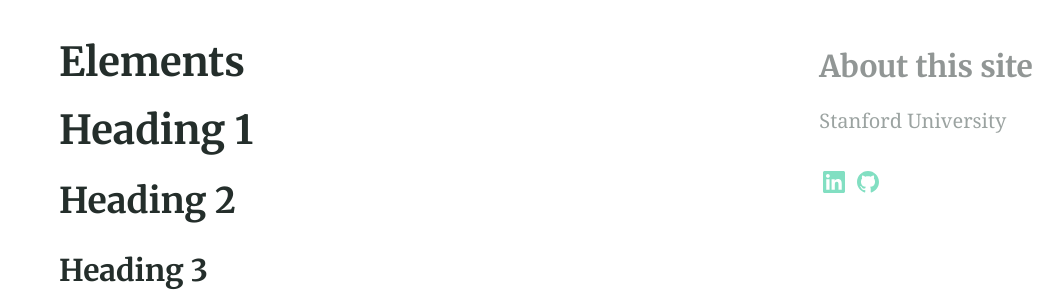
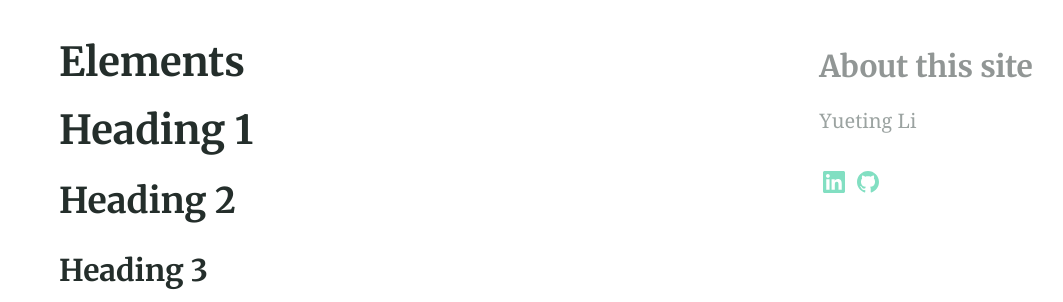
Before and after one commit to Li-Yueting/alembic, a Jekyll site: the page built from elements.md, in a window 1280 px wide. Shown: the part 408-710 px from the top of the page, without its empty margins (5-1068 px from the left). Built offline with Jekyll 4.4.1, drawn with Linux system fonts in a browser that asks for light colours.

Commit message:
Update _config.yml

```diff
--- a/_config.yml
+++ b/_config.yml
@@ -38,8 +38,6 @@ plugins:
 paginate: 2 # jekyll-paginate > items per page
 paginate_path: blog/page:num # jekyll-paginate > blog page
 jekyll-mentions: https://twitter.com # jekyll-mentions > service used when @replying
-twitter:
-  username: DavidDarnes # jekyll-seo-tag > Owners twitter username
 author: Yueting Li # jekyll-seo-tag > default author
 social: # jekyll-seo-tag > social overrides
   name: Yueting Li # jekyll-seo-tag > real name
@@ -56,7 +54,7 @@ sass:
   style: compressed # Style compression
 permalink: pretty  # Permalink style (/YYYY/MM/DD/page-name/)
 excerpt_separator: <!-- more --> # Marks end of excerpt in posts
-timezone: Europe/London # Timezone for blog posts and alike
+timezone: America/California # Timezone for blog posts and alike
 
 # 5. Collections
 collections:
@@ -93,8 +91,7 @@ encoding: utf-8 # Make sure the encoding is right
 lang: en-GB # Set the site language
 title: "Yueting Li" # Site name or title, also used in jekyll-seo-tag
 logo: "/assets/logos/logo.svg" # Site logo, also used in jekyll-seo-tag
-description: "Stanford University"
-baseurl: ""
+description: "Yueting Li"
 repo: "https://github.com/Li-Yueting/Li-Yueting.github.io"
 email: "lyt1314@stanford.edu"
 # disqus: "alembic-1" # Blog post comments, uncomment the option and set the site ID from your Disqus account
```
